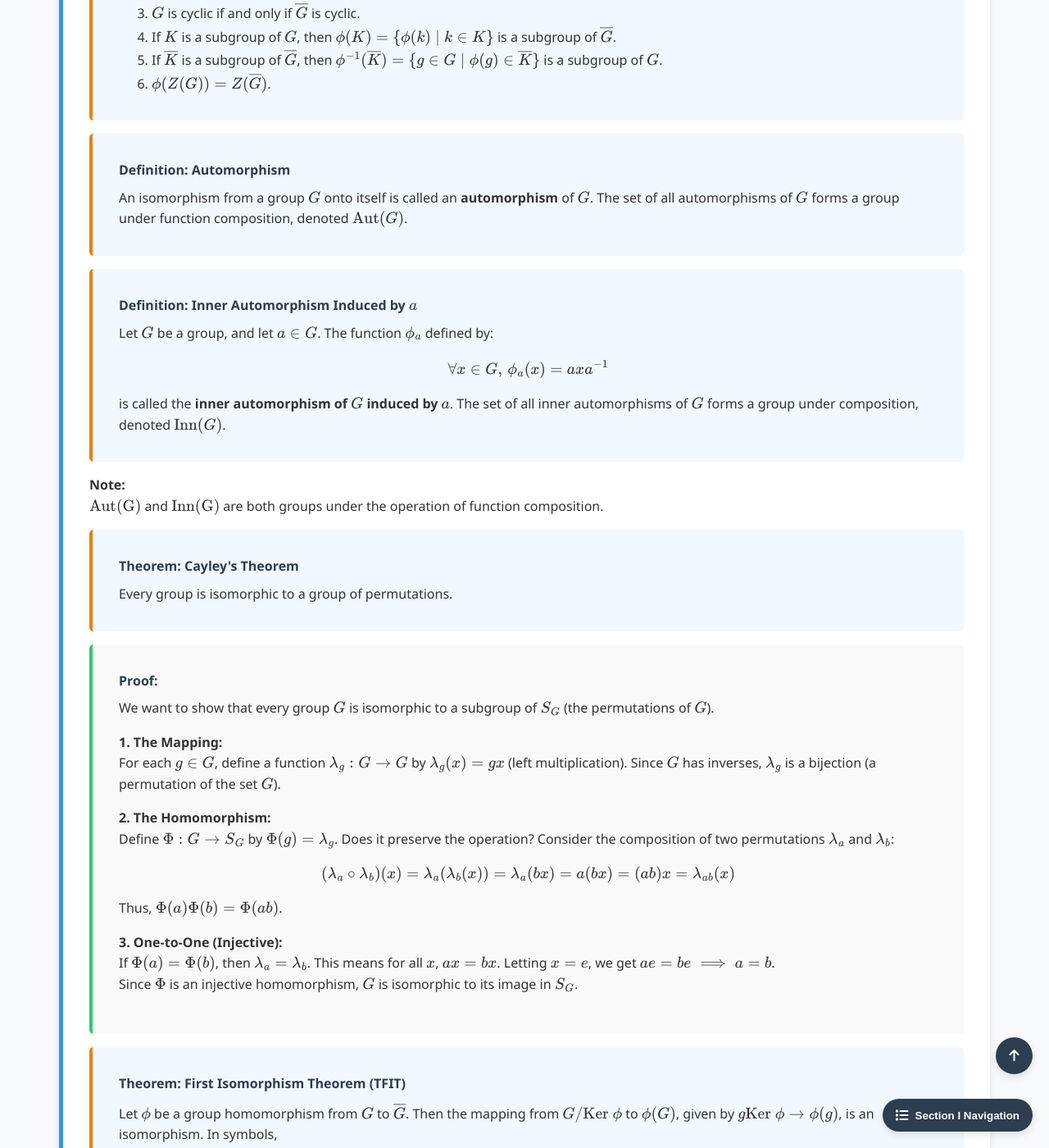
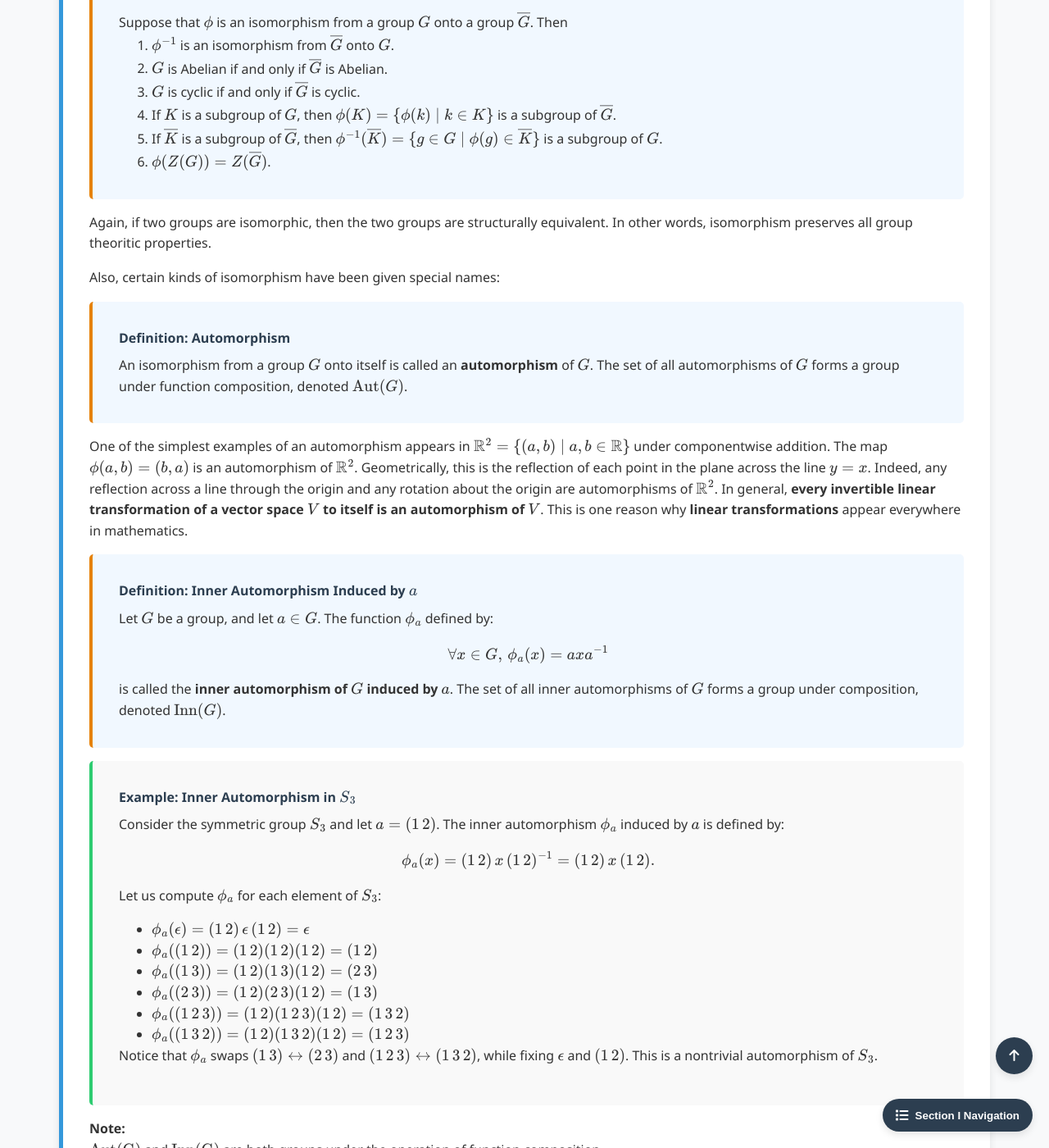
Before and after one commit to Yusukey01/yusukey01.github.io, a Jekyll site: the page built from Mathematics/Linear_algebra/group_isomorphism.html, in a window 1280 px wide and 1400 px high, scrolled down 13606 px. Shown: the whole window at 82% size. Built offline with Jekyll 4.4.1, drawn with Linux system fonts in a browser that asks for light colours; some of the changed text lies outside the part shown.

Commit message:
added explanations, more examples

```diff
--- a/Mathematics/Linear_algebra/group_isomorphism.html
+++ b/Mathematics/Linear_algebra/group_isomorphism.html
@@ -651,7 +651,7 @@ uses_python: false
                 </div>
 
                 <p>
-                    Property 5 (The \(n\)-to-1 Mapping) states that when \(|\text{Ker }\phi| = n\), exactly \(n\) elements of \(G\)
+                    <strong>Property 5</strong> (The \(n\)-to-1 Mapping) states that when \(|\text{Ker }\phi| = n\), exactly \(n\) elements of \(G\)
                     map to each element in the image \(\phi(G)\).
                 </p>
 
@@ -713,8 +713,8 @@ uses_python: false
                 <h2>Group Isomorphisms</h2>
                 <p>
                     When a homomorphism is so perfect that it creates a one-to-one correspondence between every element and every
-                    operation, we call it an <strong>isomorphism</strong>. If an isomorphism exists, the two groups are structurally
-                    identical, which means that though their elements may look different (like integers vs. rotations), their
+                    operation, we call it an <strong>isomorphism</strong>. If an isomorphism exists, the two groups are "structurally
+                    identical", which means that though their elements may look different (like integers vs. rotations), their
                     underlying "DNA" is exactly the same.
                 </p>
 
@@ -760,6 +760,13 @@ uses_python: false
                     </ol>
                 </div>
 
+                <p>
+                    <strong>Property 4</strong> (Generators Map to Generators) states that an isomorphism between cyclic groups takes a
+                    generator to a generator. That is, \(a\) is a generator of \(G\) if and only if \(\phi(a)\) is a generator of \(\overline{G}\). Moreover,
+                    we can say that if \(G\) or \(\oberline{G}\) is cyclic and the other is not, then immediately we conclude that the groups \(G\) or \(\oberline{G}\)
+                    are not isomorphic.
+                </p>
+
                 <div class="theorem">
                     <span class="theorem-title">Properties of Isomorphisms Acting on Groups:</span>
                     Suppose that \(\phi\) is an isomorphism from a group \(G\) onto a group \(\overline{G}\). Then
@@ -773,11 +780,31 @@ uses_python: false
                     </ol>
                 </div>
 
+                <p>
+                    Again, if two groups are isomorphic, then the two groups are structurally equivalent. In other words,
+                    isomorphism preserves all group theoritic properties.
+                </p>
+
+                <p>
+                    Also, certain kinds of isomorphism have been given special names:
+                </p>
+
                 <div class="theorem">
                     <span class="theorem-title">Definition: Automorphism</span>
                     An isomorphism from a group \(G\) onto itself is called an <strong>automorphism</strong> of \(G\).
                     The set of all automorphisms of \(G\) forms a group under function composition, denoted \(\text{Aut}(G)\).
                 </div>
+
+                <p>
+                    One of the simplest examples of an automorphism appears in \(\mathbb{R}^2 = \{(a, b) \mid a, b \in \mathbb{R}\}\)
+                    under componentwise addition.
+                    The map \(\phi(a, b) = (b, a)\) is an automorphism of \(\mathbb{R}^2\).
+                    Geometrically, this is the reflection of each point in the plane across the line \(y = x\).
+                    Indeed, any reflection across a line through the origin and any rotation about the origin are automorphisms of \(\mathbb{R}^2\).
+                    In general, <strong>every invertible linear transformation of a vector space \(V\) to itself is an
+                    automorphism of \(V\)</strong>. This is one reason why <strong>linear transformations</strong> appear
+                    everywhere in mathematics.
+                </p>
 
                 <div class="theorem">
                     <span class="theorem-title">Definition: Inner Automorphism Induced by \(a\)</span>
@@ -788,6 +815,30 @@ uses_python: false
                     is called the <strong>inner automorphism of \(G\) induced by \(a\)</strong>.
                     The set of all inner automorphisms of \(G\) forms a group under composition,
                     denoted \(\text{Inn}(G)\).
+                </div>
+
+                <div class="proof">
+                    <span class="proof-title">Example: Inner Automorphism in \(S_3\)</span>
+                    <p>
+                        Consider the symmetric group \(S_3\) and let \(a = (1\, 2)\).
+                        The inner automorphism \(\phi_a\) induced by \(a\) is defined by:
+                        \[
+                        \phi_a(x) = (1\, 2) \, x \, (1\, 2)^{-1} = (1\, 2) \, x \, (1\, 2).
+                        \]
+                        Let us compute \(\phi_a\) for each element of \(S_3\):
+                    </p>
+                    <ul style="padding-left: 40px;">
+                        <li>\(\phi_a(\epsilon) = (1\, 2)\, \epsilon \,(1\, 2) = \epsilon\)</li>
+                        <li>\(\phi_a((1\, 2)) = (1\, 2)(1\, 2)(1\, 2) = (1\, 2)\)</li>
+                        <li>\(\phi_a((1\, 3)) = (1\, 2)(1\, 3)(1\, 2) = (2\, 3)\)</li>
+                        <li>\(\phi_a((2\, 3)) = (1\, 2)(2\, 3)(1\, 2) = (1\, 3)\)</li>
+                        <li>\(\phi_a((1\, 2\, 3)) = (1\, 2)(1\, 2\, 3)(1\, 2) = (1\, 3\, 2)\)</li>
+                        <li>\(\phi_a((1\, 3\, 2)) = (1\, 2)(1\, 3\, 2)(1\, 2) = (1\, 2\, 3)\)</li>
+                    </ul>
+                    <p>
+                        Notice that \(\phi_a\) swaps \((1\, 3) \leftrightarrow (2\, 3)\) and \((1\, 2\, 3) \leftrightarrow (1\, 3\, 2)\),
+                        while fixing \(\epsilon\) and \((1\, 2)\). This is a nontrivial automorphism of \(S_3\).
+                    </p>
                 </div>
 
                 <p>
```
